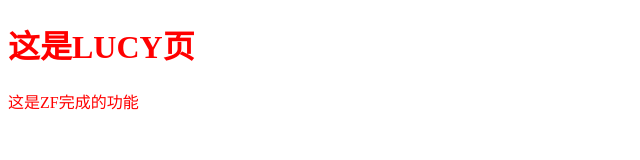
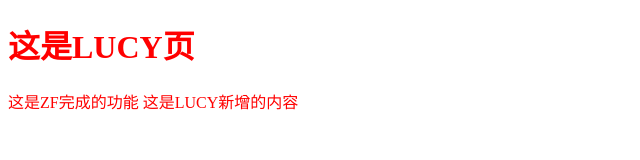
Before and after one commit to feizhg/test-1701A, a plain HTML site: page index.html in a window 1280 px wide. Shown: the whole page, without its empty margins (0-640 px from the left). Drawn offline with Linux system fonts and the light colour scheme.

Commit message:
lucy:在段落内新增了span

```diff
--- a/index.html
+++ b/index.html
@@ -12,7 +12,10 @@
 
 <body>
     <h1>这是LUCY页</h1>
-    <p>这是ZF完成的功能</p>
+    <p>这是ZF完成的功能
+        <span>这是LUCY新增的内容</span>
+
+    </p>
 </body>
 
 </html>
```
